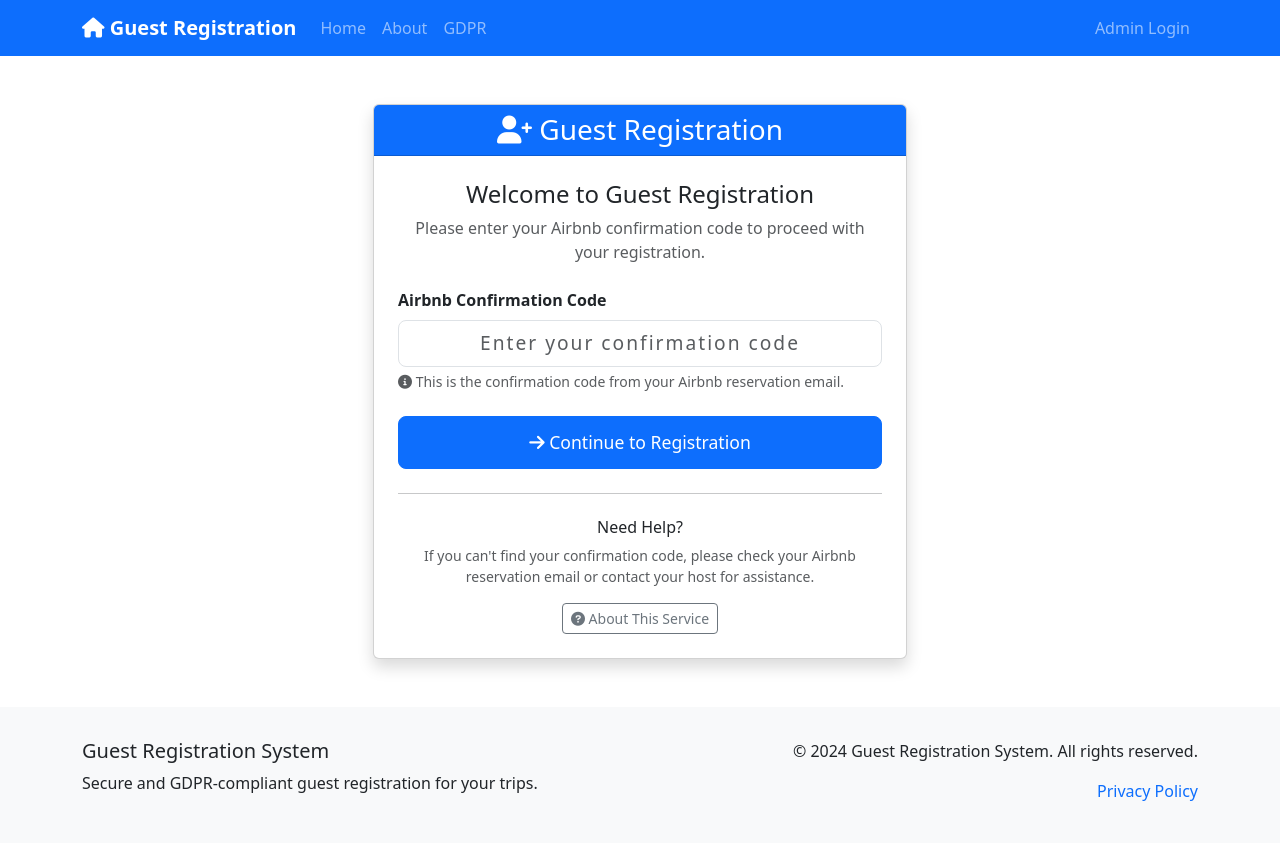
After one commit to 32bit-s-r-o/guest-registration-system, a Flask app: page /register in a window 1280 px wide. The commit adds this page. Run offline with Flask 3, Linux system fonts and the light colour scheme.

Commit message:
Add Airbnb confirmation code functionality for guest registration. Implement code extraction from reservation details and enhance registration flow with confirmation code entry and direct link options. Update templates to display confirmation codes and improve user experience. Enhance README with detailed registration instructions and benefits of using confirmation codes.

```diff
--- a/app.py
+++ b/app.py
@@ -89,6 +89,8 @@ class Trip(db.Model):
     airbnb_guest_count = db.Column(db.Integer)
     airbnb_synced_at = db.Column(db.DateTime)
     is_airbnb_synced = db.Column(db.Boolean, default=False)
+    # Airbnb confirmation code
+    airbnb_confirm_code = db.Column(db.String(50), unique=True)
 
 class Registration(db.Model):
     __tablename__ = f"{app.config['TABLE_PREFIX']}registration"
@@ -148,6 +150,7 @@ def fetch_airbnb_calendar(calendar_url):
                     'guest_name': guest_info.get('name', ''),
                     'guest_email': guest_info.get('email', ''),
                     'guest_count': guest_info.get('count', 1),
+                    'confirm_code': guest_info.get('confirm_code', ''),
                     'description': description
                 }
                 reservations.append(reservation)
@@ -162,7 +165,8 @@ def parse_airbnb_guest_info(summary, description):
     guest_info = {
         'name': '',
         'email': '',
-        'count': 1
+        'count': 1,
+        'confirm_code': ''
     }
 
     # Try to extract guest name from summary
@@ -197,6 +201,20 @@ def parse_airbnb_guest_info(summary, description):
             guest_info['count'] = int(match.group(1))
             break
 
+    # Try to extract confirmation code
+    # Common patterns: "Confirmation code: ABC123" or "Code: ABC123" or "ABC123"
+    confirm_patterns = [
+        r'confirmation\s+code:\s*([A-Z0-9]{6,})',
+        r'code:\s*([A-Z0-9]{6,})',
+        r'\b([A-Z0-9]{6,})\b'
+    ]
+
+    for pattern in confirm_patterns:
+        match = re.search(pattern, summary + ' ' + description, re.IGNORECASE)
+        if match:
+            guest_info['confirm_code'] = match.group(1).upper()
+            break
+
     return guest_info
 
 def sync_airbnb_reservations(admin_id):
@@ -225,6 +243,7 @@ def sync_airbnb_reservations(admin_id):
                 existing_trip.max_guests = reservation['guest_count']
                 existing_trip.airbnb_guest_name = reservation['guest_name']
                 existing_trip.airbnb_guest_email = reservation['guest_email']
+                existing_trip.airbnb_confirm_code = reservation['confirm_code']
                 existing_trip.airbnb_synced_at = datetime.utcnow()
                 updated_count += 1
             else:
@@ -238,6 +257,8 @@ def sync_airbnb_reservations(admin_id):
                     airbnb_reservation_id=reservation['id'],
                     airbnb_guest_name=reservation['guest_name'],
                     airbnb_guest_email=reservation['guest_email'],
+                    airbnb_guest_count=reservation['guest_count'],
+                    airbnb_confirm_code=reservation['confirm_code'],
                     airbnb_synced_at=datetime.utcnow(),
                     is_airbnb_synced=True
                 )
@@ -278,9 +299,44 @@ def uploaded_file(filename):
     """Serve uploaded files (only accessible to admins)"""
     return send_from_directory(app.config['UPLOAD_FOLDER'], filename)
 
+@app.route('/register')
+def register_landing():
+    """Landing page for registration with confirmation code form."""
+    return render_template('register_landing.html')
+
+@app.route('/register', methods=['POST'])
+def submit_confirm_code():
+    """Handle confirmation code submission and redirect to registration form."""
+    confirm_code = request.form.get('confirm_code', '').strip().upper()
+
+    if not confirm_code:
+        flash('Please enter a confirmation code', 'error')
+        return redirect(url_for('register_landing'))
+
+    # Find trip by confirmation code
+    trip = Trip.query.filter_by(airbnb_confirm_code=confirm_code).first()
+
+    if not trip:
+        flash('Invalid confirmation code. Please check your code and try again.', 'error')
+        return redirect(url_for('register_landing'))
+
+    # Redirect to the registration form with trip ID
+    return redirect(url_for('register', trip_id=trip.id))
+
 @app.route('/register/<int:trip_id>')
 def register(trip_id):
     trip = Trip.query.get_or_404(trip_id)
+    return render_template('register.html', trip=trip)
+
+@app.route('/register/confirm/<confirm_code>')
+def register_by_confirm_code(confirm_code):
+    """Direct registration using confirmation code in URL."""
+    trip = Trip.query.filter_by(airbnb_confirm_code=confirm_code.upper()).first()
+
+    if not trip:
+        flash('Invalid confirmation code. Please check your code and try again.', 'error')
+        return redirect(url_for('register_landing'))
+
     return render_template('register.html', trip=trip)
 
 @app.route('/register/<int:trip_id>', methods=['POST'])
--- a/templates/register.html
+++ b/templates/register.html
@@ -11,6 +11,9 @@
             <i class="fas fa-calendar"></i> {{ trip.start_date.strftime('%B %d, %Y') }} - {{ trip.end_date.strftime('%B
             %d, %Y') }}<br>
             <i class="fas fa-users"></i> Maximum {{ trip.max_guests }} guests
+            {% if trip.airbnb_confirm_code %}
+            <br><i class="fas fa-key"></i> Confirmation Code: <strong>{{ trip.airbnb_confirm_code }}</strong>
+            {% endif %}
         </p>
     </div>
 
@@ -176,6 +179,6 @@
         alert('Please fill out complete information for at least one guest.');
         return;
     }
-});
+    });
 </script>
 {% endblock %}
--- /dev/null
+++ b/templates/register_landing.html
@@ -0,0 +1,85 @@
+{% extends "base.html" %}
+
+{% block title %}Guest Registration{% endblock %}
+
+{% block content %}
+<div class="container mt-5">
+    <div class="row justify-content-center">
+        <div class="col-md-8 col-lg-6">
+            <div class="card shadow">
+                <div class="card-header bg-primary text-white text-center">
+                    <h3 class="mb-0">
+                        <i class="fas fa-user-plus"></i> Guest Registration
+                    </h3>
+                </div>
+                <div class="card-body p-4">
+                    <div class="text-center mb-4">
+                        <h4>Welcome to Guest Registration</h4>
+                        <p class="text-muted">
+                            Please enter your Airbnb confirmation code to proceed with your registration.
+                        </p>
+                    </div>
+
+                    {% with messages = get_flashed_messages(with_categories=true) %}
+                    {% if messages %}
+                    {% for category, message in messages %}
+                    <div class="alert alert-{{ 'danger' if category == 'error' else category }} alert-dismissible fade show"
+                        role="alert">
+                        {{ message }}
+                        <button type="button" class="btn-close" data-bs-dismiss="alert"></button>
+                    </div>
+                    {% endfor %}
+                    {% endif %}
+                    {% endwith %}
+
+                    <form method="POST" action="{{ url_for('submit_confirm_code') }}">
+                        <div class="mb-4">
+                            <label for="confirm_code" class="form-label">
+                                <strong>Airbnb Confirmation Code</strong>
+                            </label>
+                            <input type="text" class="form-control form-control-lg text-center" id="confirm_code"
+                                name="confirm_code" placeholder="Enter your confirmation code" required
+                                autocomplete="off" style="font-size: 1.2rem; letter-spacing: 2px;">
+                            <div class="form-text">
+                                <i class="fas fa-info-circle"></i>
+                                This is the confirmation code from your Airbnb reservation email.
+                            </div>
+                        </div>
+
+                        <div class="d-grid">
+                            <button type="submit" class="btn btn-primary btn-lg">
+                                <i class="fas fa-arrow-right"></i> Continue to Registration
+                            </button>
+                        </div>
+                    </form>
+
+                    <hr class="my-4">
+
+                    <div class="text-center">
+                        <h6>Need Help?</h6>
+                        <p class="text-muted small">
+                            If you can't find your confirmation code, please check your Airbnb reservation email
+                            or contact your host for assistance.
+                        </p>
+                        <a href="{{ url_for('about') }}" class="btn btn-outline-secondary btn-sm">
+                            <i class="fas fa-question-circle"></i> About This Service
+                        </a>
+                    </div>
+                </div>
+            </div>
+        </div>
+    </div>
+</div>
+
+<style>
+    .form-control:focus {
+        border-color: #0d6efd;
+        box-shadow: 0 0 0 0.2rem rgba(13, 110, 253, 0.25);
+    }
+
+    .btn-lg {
+        padding: 12px 24px;
+        font-size: 1.1rem;
+    }
+</style>
+{% endblock %}
```
Also changed, not shown: migrate_confirm_code.py (added, +61 -0 lines), reset_data.py (+59 -8 lines), templates/admin/trips.html (+21 -0 lines), templates/index.html (+7 -0 lines), README.md.
